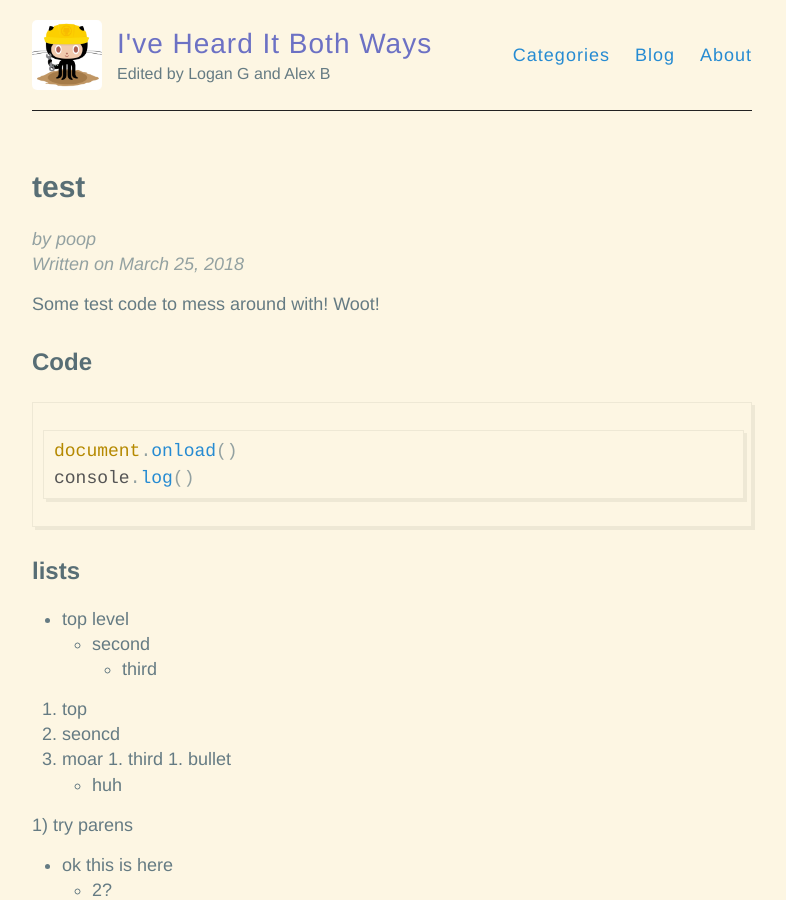
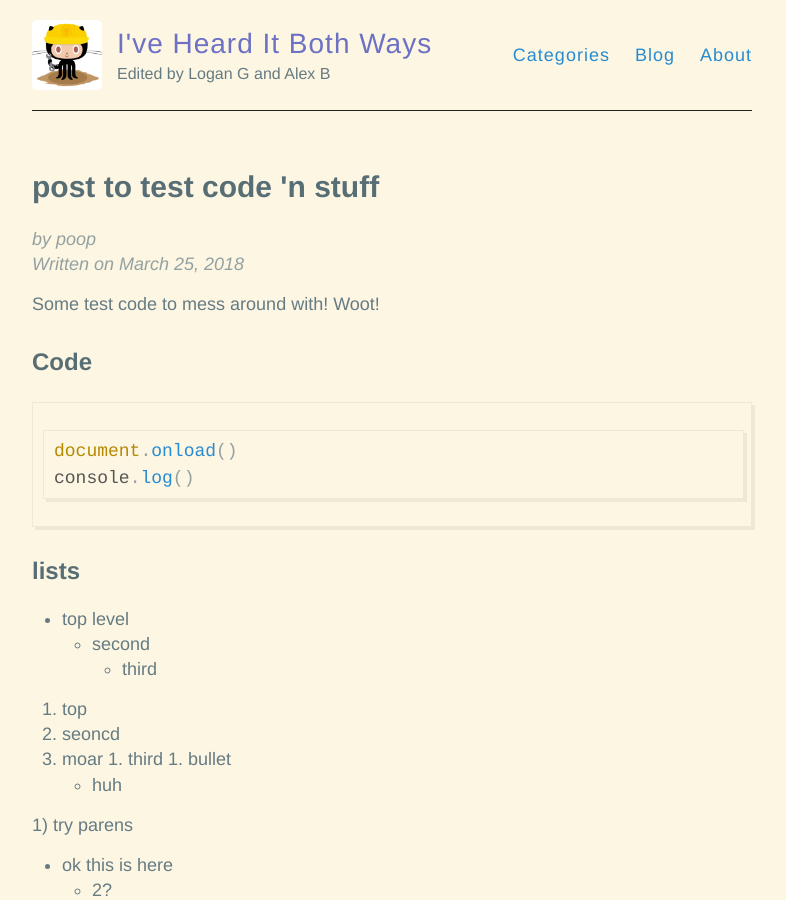
Before and after one commit to hencefarthing/hencefarthing.github.io, a Jekyll site: the page built from _posts/2018/03/2018-03-25-testtest.md, in a window 1280 px wide and 900 px high. Shown: the whole window, without its empty margins (248-1034 px from the left). Built offline with Jekyll 4.4.1, drawn with Linux system fonts in a browser that asks for light colours.

Commit message:
updated post title to be a bit more clear

```diff
--- a/_posts/2018/03/2018-03-25-testtest.md
+++ b/_posts/2018/03/2018-03-25-testtest.md
@@ -1,6 +1,6 @@
 ---
 layout: post
-title: test
+title: post to test code 'n stuff
 author: poop
 categories: test code
 ---
```
